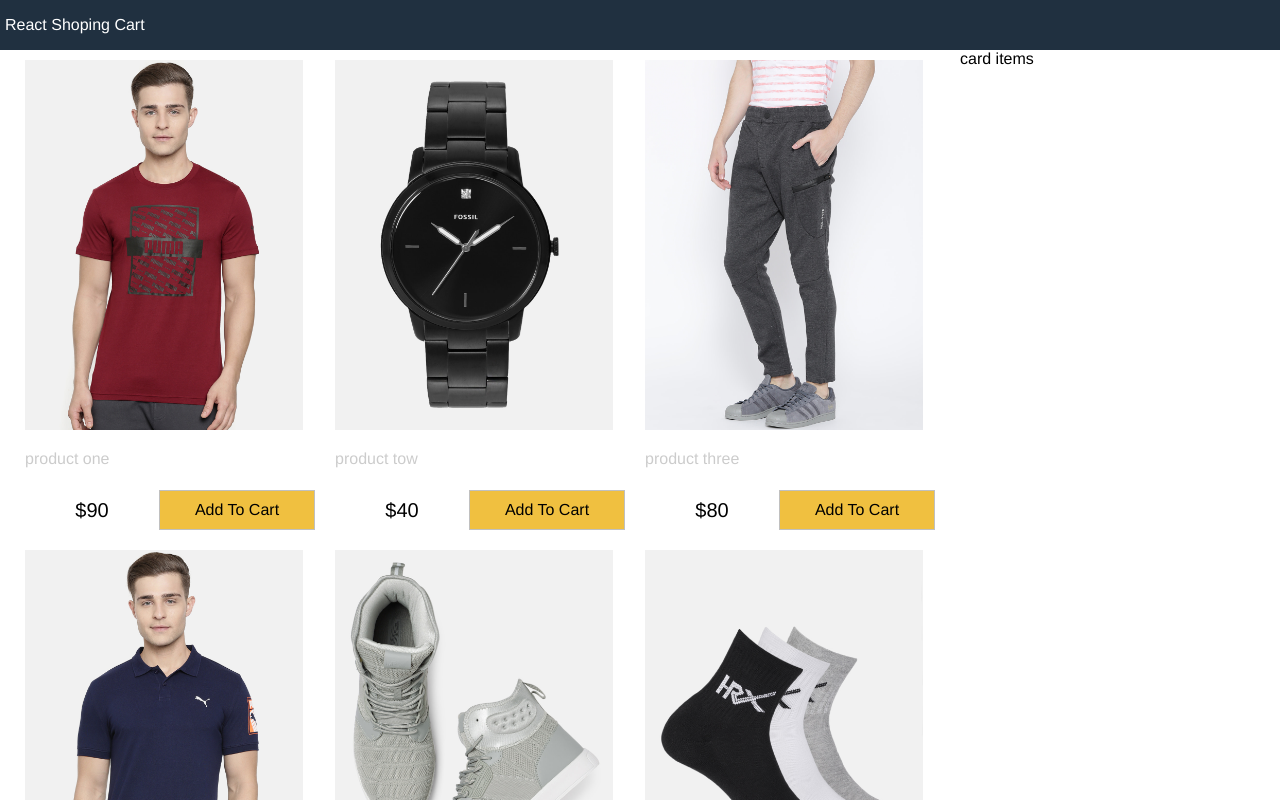
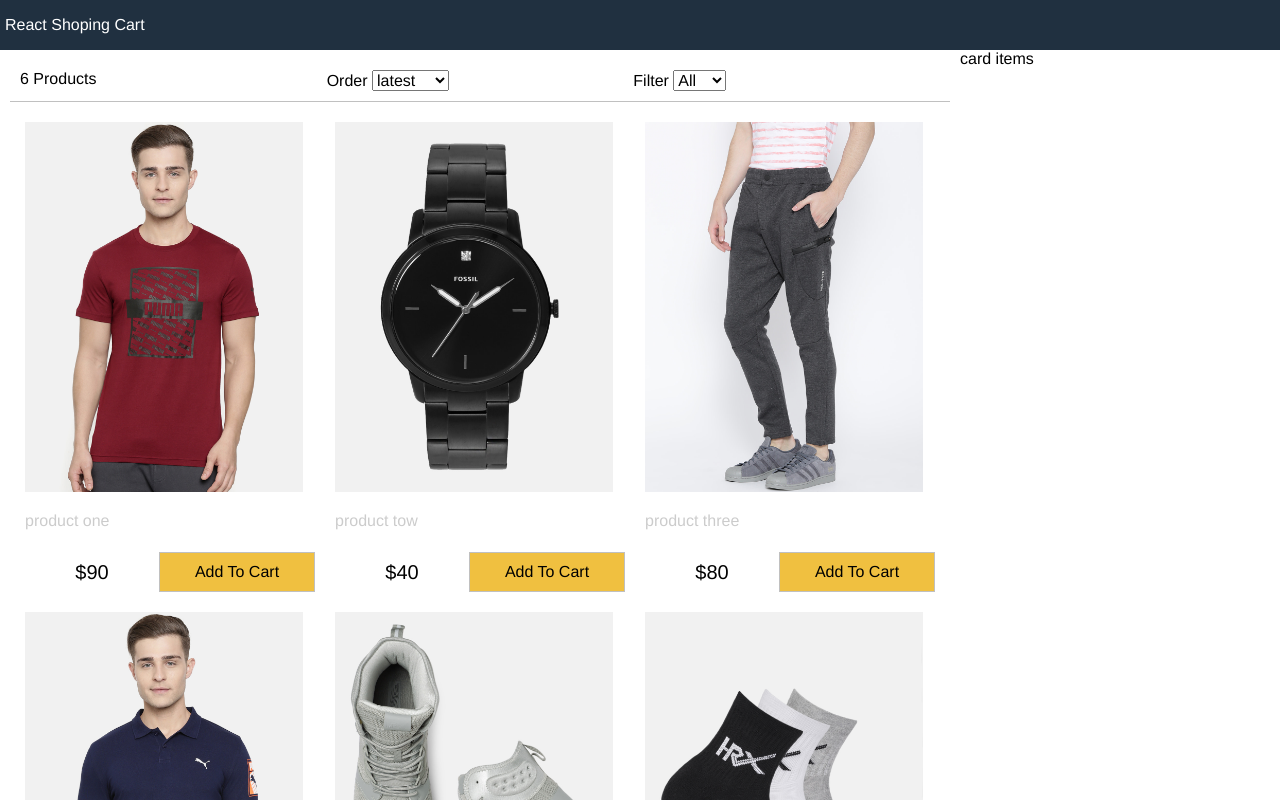
Before and after one commit to Aliazbair/Shoping-Card, a React (Create React App) app: page / in a window 1280 px wide. Shown: the top 800 px of the page. Built offline with nearby package versions, Linux system fonts and the light colour scheme.

Commit message:
add filter components

```diff
--- a/src/App.css
+++ b/src/App.css
@@ -119,3 +119,16 @@ footer{
 .btn.primary{
   background-color: #f0c040;
 }
+
+/* filter */
+.filter{
+  display: flex;
+  justify-content: space-between;
+  padding: 1rem;
+  margin: 1rem;
+  border-bottom:0.1rem solid #c0c0c0;
+
+}
+.filter div{
+  flex: 1;
+}
--- a/src/App.js
+++ b/src/App.js
@@ -1,4 +1,5 @@
 import React, { Component } from 'react'
+import Filter from './components/filter'
 import Products from './components/products'
 import data from './data.json'
 
@@ -12,6 +13,47 @@ class App extends Component {
       sort: '',
     }
   }
+  //  sortproducts method
+  sortProducts = (e) => {
+    const sort = e.target.value
+    this.setState(
+      (state)=>({
+        sort: sort,
+        products: this.state.products
+          .slice()
+          .sort((a, b) =>
+            sort === 'lowset'
+              ? a.price > b.price
+                ? 1
+                : -1
+              : sort === 'hightes'
+              ? a.price < b.price
+                ? 1
+                : -1
+              : a.id < b.id
+              ? 1
+              : -1
+          ),
+      })
+    )
+  }
+
+  //  filterproducts method
+  filterProducts = (e) => {
+    // check the value
+    if (e.target.value === '') {
+      this.setState({ size: e.target.value, product: data.products })
+
+    } else {
+      this.setState({
+        size: e.target.value,
+        products: data.products.filter(
+          (product) => product.availableSizes.indexOf(e.target.value) >= 0
+        ),
+      })
+    }
+  }
+
   render() {
     return (
       <>
@@ -20,12 +62,19 @@ class App extends Component {
             <a href='/'>React Shoping Cart</a>
           </header>
           <main>
-              <div className="content">
-                  <div className='main'>
-                      <Products products={this.state.products}/>
-                  </div>
-                  <div className='sidebar'>card items</div>
+            <div className='content'>
+              <div className='main'>
+                <Filter
+                  count={this.state.products.length}
+                  size={this.state.size}
+                  sort={this.state.sort}
+                  filterProducts={this.filterProducts}
+                  sortProducts={this.sortProducts}
+                />
+                <Products products={this.state.products} />
               </div>
+              <div className='sidebar'>card items</div>
+            </div>
           </main>
           <footer>All right is reserved.</footer>
         </div>
--- /dev/null
+++ b/src/components/filter.jsx
@@ -0,0 +1,36 @@
+import React, { Component } from 'react'
+
+class Filter extends Component {
+  render() {
+    return (
+      <div className='filter'>
+        <div className='filter-result'>{this.props.count} Products</div>
+        {/* filter ORDER section */}
+        <div className='filter-sort'>
+          {' '}
+          Order{' '}
+          <select value={this.props.sort} onChange={this.props.sortProducts}>
+            <option value='last'>latest</option>
+            <option value='lowset'>lowset</option>
+            <option value='hightes'>Hightes</option>
+          </select>
+        </div>
+        {/* filter section */}
+        <div className='filter-size'>
+          Filter{' '}
+          <select value={this.props.size} onChange={this.props.filterProducts}>
+            <option value='all'>All</option>
+            <option value='xs'>XS</option>
+            <option value='s'>S</option>
+            <option value='m'>M</option>
+
+            <option value='xl'>XL</option>
+            <option value='xxl'>XXL</option>
+          </select>
+        </div>
+      </div>
+    )
+  }
+}
+
+export default Filter
--- a/src/data.json
+++ b/src/data.json
@@ -14,7 +14,7 @@
             "image":"/images/product-8.jpg",
             "description":"about the products",
             "price":40,
-            "availableSizes":["xl","xxl"]
+            "availableSizes":["xl","xxl","m"]
         },
         {
             "id":"3",
@@ -22,7 +22,7 @@
             "image":"/images/product-3.jpg",
             "description":"about the products",
             "price":80,
-            "availableSizes":["xl","xxl"]
+            "availableSizes":["xl","xxl","s"]
         },
         {
             "id":"4",
@@ -45,7 +45,7 @@
             "title":"product sex",
             "image":"/images/product-7.jpg",
             "description":"about the products",
-            "price":200,
+            "price":400,
             "availableSizes":["xl","xxl"]
         }
     ]
```
Also changed, not shown: 2 other files (tests, documents, lock files or other folders).
